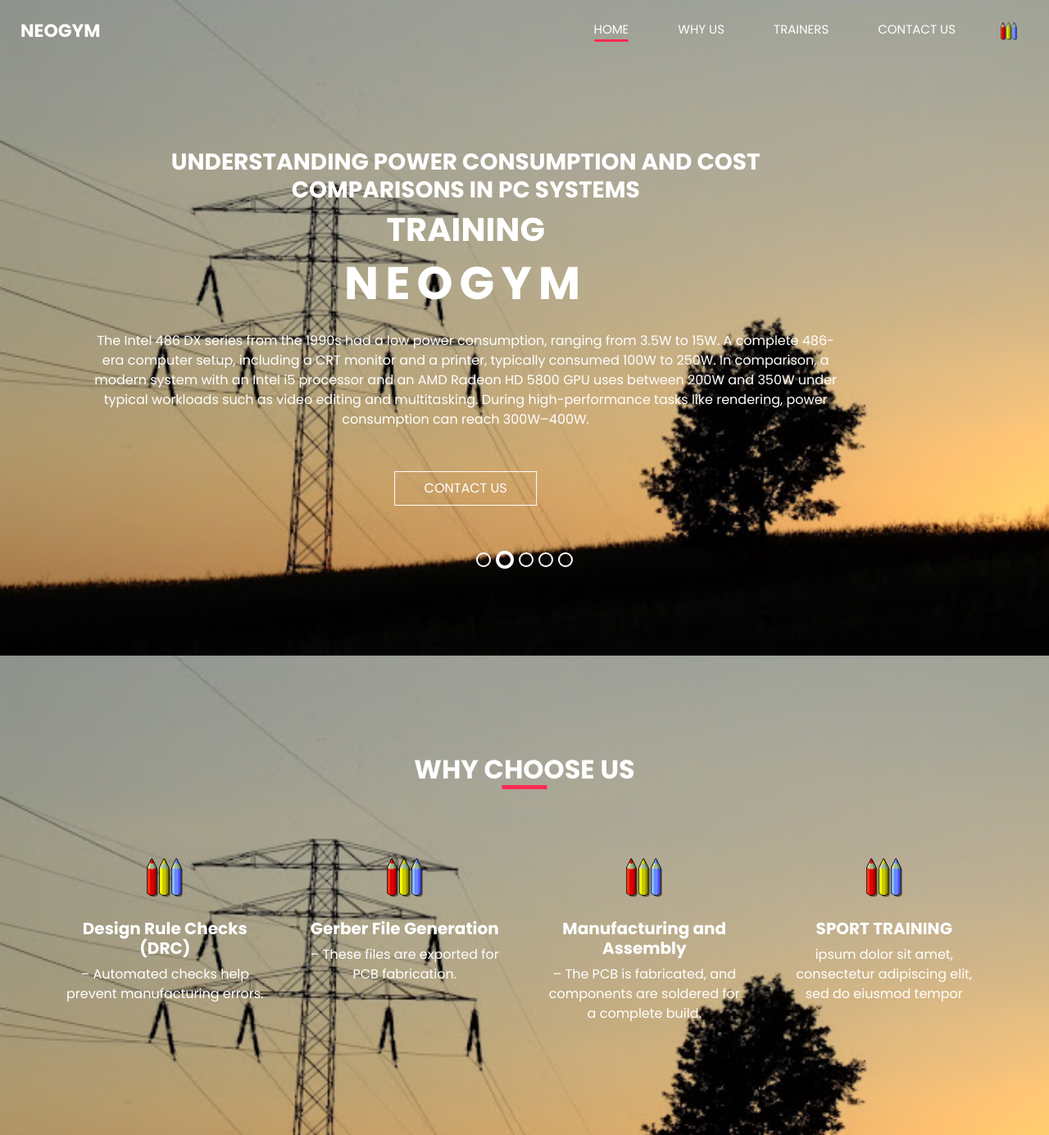
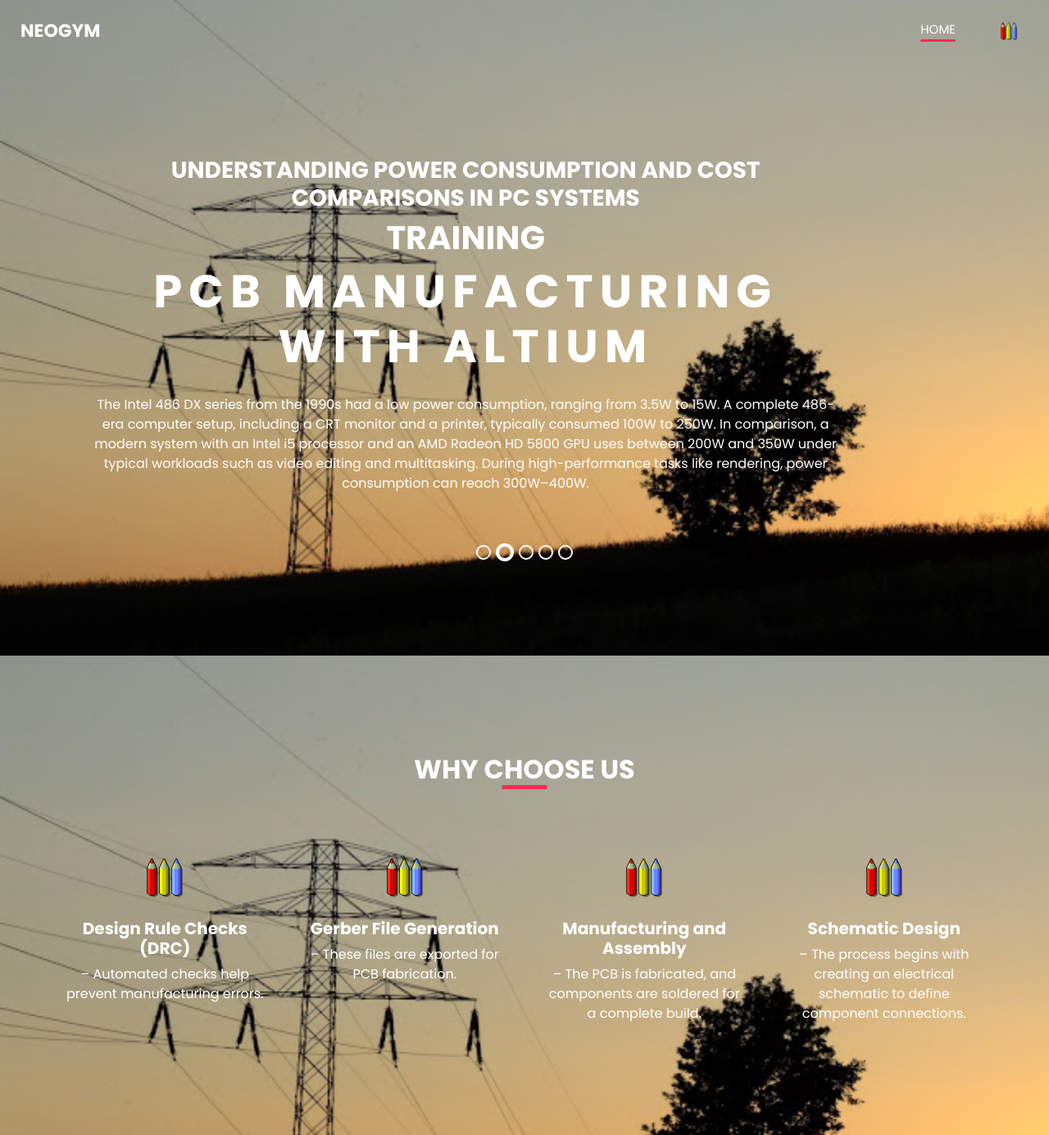
Before and after one commit to awmrozek/bootstap-1, a plain HTML site: page index.html in a window 1280 px wide. Shown: the top 1385 px of the page at 82% size. Drawn offline with nearby package versions, Linux system fonts and the light colour scheme.

Commit message:
Menu - one option, removed gym references

```diff
--- a/index.html
+++ b/index.html
@@ -49,7 +49,8 @@
                 <li class="nav-item active">
                   <a class="nav-link" href="index.html">Home <span class="sr-only">(current)</span></a>
                 </li>
-                <li class="nav-item ">
+                <!-- ToDo: Fill with contents -->
+                <!--<li class="nav-item ">
                   <a class="nav-link" href="why.html"> Why us </a>
                 </li>
                 </li>
@@ -58,7 +59,7 @@
                 </li>
                 <li class="nav-item">
                   <a class="nav-link" href="contact.html"> Contact Us</a>
-                </li>
+                </li>-->
               </ul>
               <div class="user_option">
                 <form class="form-inline my-2 my-lg-0 ml-0 ml-lg-4 mb-3 mb-lg-0">
@@ -87,16 +88,16 @@
                       Training
                     </h2>
                     <h1>
-                      Neogym
+                      PCB manufacturing with Altium
                     </h1>
                     <p>
                       The Intel 486 DX series from the 1990s had a low power consumption, ranging from 3.5W to 15W. A complete 486-era computer setup, including a CRT monitor and a printer, typically consumed 100W to 250W. In comparison, a modern system with an Intel i5 processor and an AMD Radeon HD 5800 GPU uses between 200W and 350W under typical workloads such as video editing and multitasking. During high-performance tasks like rendering, power consumption can reach 300W–400W.
                     </p>
-                    <div class="">
+                    <!--<div class="">
                       <a href="">
                         Contact Us
                       </a>
-                    </div>
+                    </div>-->
                   </div>
                 </div>
               </div>
@@ -119,11 +120,11 @@
                     <p>
                       A key consideration when purchasing a PC is whether to opt for a desktop build or a laptop. Desktops typically cost $400–$1,000, depending on whether the components are new or used. They offer better performance per dollar and are highly upgradeable. Laptops with similar performance cost around $700–$1,500, providing portability and lower power consumption (50W–150W) but limited upgradeability.
                     </p>
-                    <div class="">
+                    <!--<div class="">
                       <a href="">
                         Contact Us
                       </a>
-                    </div>
+                    </div>-->
                   </div>
                 </div>
               </div>
@@ -146,11 +147,11 @@
                     <p>
                       For those seeking performance and customization, a desktop PC remains the best option. However, for portability and convenience, a laptop is the preferred choice. The decision ultimately depends on the user's specific needs, whether for gaming, editing, or general productivity.
                     </p>
-                    <div class="">
+                    <!--<div class="">
                       <a href="">
                         Contact Us
                       </a>
-                    </div>
+                    </div>-->
                   </div>
                 </div>
               </div>
@@ -168,16 +169,16 @@
                       Training
                     </h2>
                     <h1>
-                      Neogym
+                      Schematic Design
                     </h1>
                     <p>
-                      Schematic Design – The process begins with creating an electrical schematic to define component connections. Altium provides a seamless workflow, making PCB design efficient and precise for engineers and hobbyists alike.
+                       – The process begins with creating an electrical schematic to define component connections. Altium provides a seamless workflow, making PCB design efficient and precise for engineers and hobbyists alike.
                     </p>
-                    <div class="">
+                    <!--<div class="">
                       <a href="">
                         Contact Us
                       </a>
-                    </div>
+                    </div>-->
                   </div>
                 </div>
               </div>
@@ -195,16 +196,16 @@
                       Training
                     </h2>
                     <h1>
-                      Neogym
+                      PCB Layout
                     </h1>
                     <p>
-                      PCB Layout – Components are placed, and routing is done, ensuring minimal interference and efficient signal flow.
+                       – Components are placed, and routing is done, ensuring minimal interference and efficient signal flow.
                     </p>
-                    <div class="">
+                    <!--<div class="">
                       <a href="">
                         Contact Us
                       </a>
-                    </div>
+                    </div>-->
                   </div>
                 </div>
               </div>
@@ -288,10 +289,10 @@
               </div>
               <div class="detail-box">
                 <h5>
-                  SPORT TRAINING
+                  Schematic Design
                 </h5>
                 <p>
-                  ipsum dolor sit amet, consectetur adipiscing elit, sed do eiusmod tempor
+                   – The process begins with creating an electrical schematic to define component connections.
                 </p>
               </div>
             </div>
@@ -309,7 +310,7 @@
   <section class="heathy_section layout_padding">
     <div class="container">
 
-      <div class="row">
+      <!--<div class="row">
         <div class="col-md-12 mx-auto">
           <div class="detail-box">
             <h2>
@@ -325,7 +326,7 @@
             </div>
           </div>
         </div>
-      </div>
+      </div>-->
 
     </div>
   </section>
@@ -427,7 +428,7 @@
             <img src="images/contact-img.jpg" alt="">
           </div>
         </div>
-        <div class="col-lg-5 col-md-6">
+        <!-- <div class="col-lg-5 col-md-6">
           <div class="form_container pr-0 pr-lg-5 mr-0 mr-lg-2">
             <div class="heading_container">
               <h2>
@@ -454,7 +455,7 @@
               </div>
             </form>
           </div>
-        </div>
+        </div>-->
       </div>
     </div>
   </section>
```
